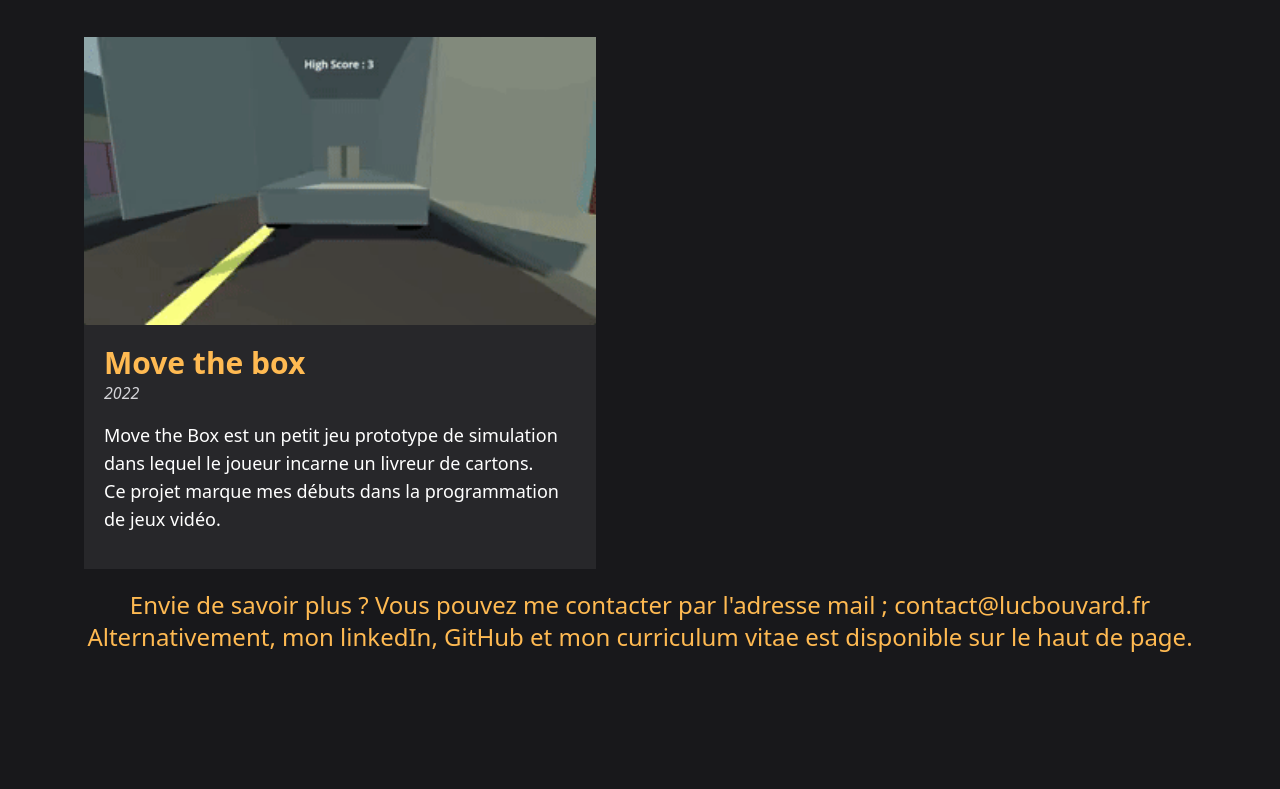
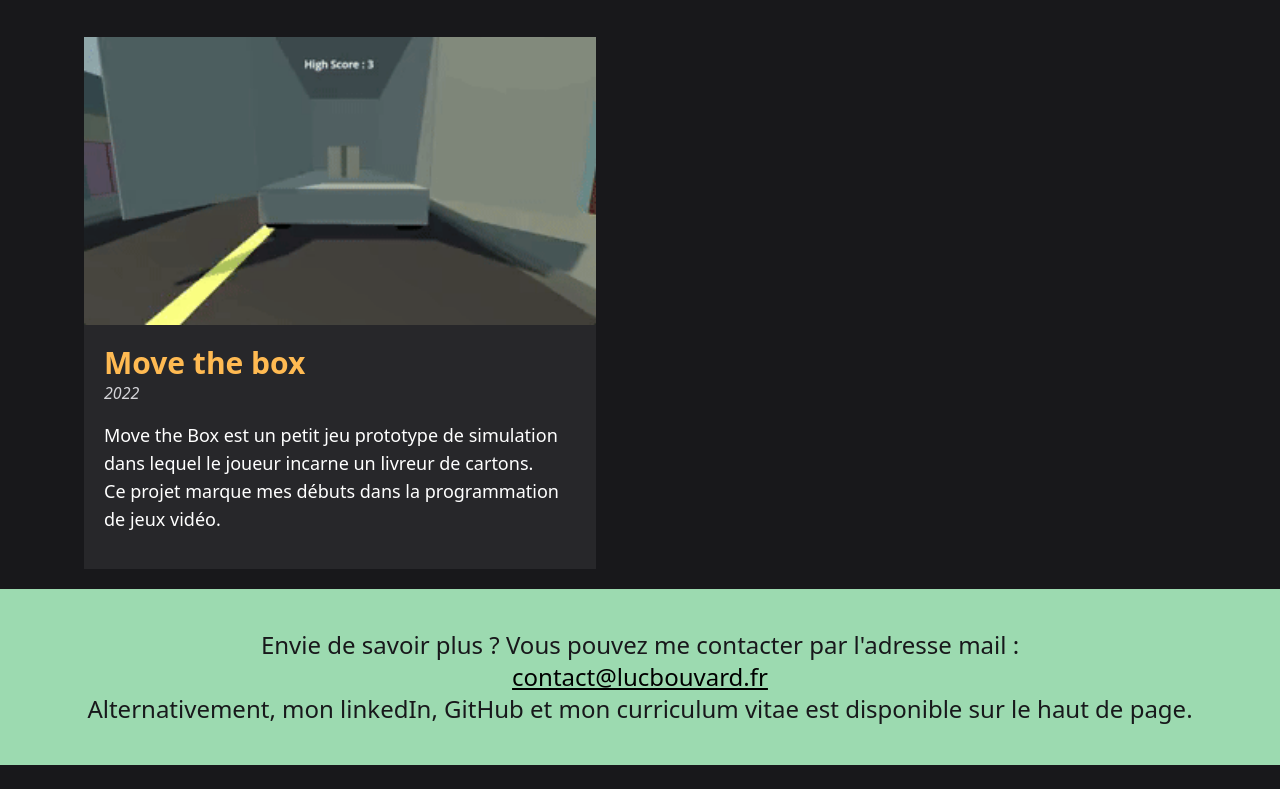
Before and after one commit to 1Louu/portfolio, a website: page index.html in a window 1280 px wide. Shown: the part 1199-1988 px from the top of the page. Before the commit the page ends 1852 px from the top, so only its background shows below. Drawn offline with Linux system fonts and the light colour scheme.

Commit message:
footer finished

```diff
--- a/index.html
+++ b/index.html
@@ -57,7 +57,7 @@
                 <div id="descript3" class ="hidden">
                     <h4 class="font-bold text-2xl">Le contexte du projet</h4>
                     <p class="text-white m-5">
-                        Work in Progress
+
                     </p>
                 </div>
 
@@ -180,9 +180,10 @@
                 </div>
             </div>
         </div>
-        <footer class="text-center md:p-10 p-4 md:text-4xl text-2xl mb-10">
-            <p>
-                Envie de savoir plus ? Vous pouvez me contacter par l'adresse mail ; contact@lucbouvard.fr<br>
+        <footer class="text-center md:p-10 p-4 md:text-2xl text-2xl mb-6 bg-[#9cdab0] text-zinc-900">
+            <p class ="max-w-6xl mx-auto">
+                Envie de savoir plus ? Vous pouvez me contacter par l'adresse mail : <br>
+                <a href="mailto:contact@lucbouvard.fr" class ="underline text-black">contact@lucbouvard.fr</a><br>
                 Alternativement, mon linkedIn, GitHub et mon curriculum vitae est disponible sur le haut de page.
             </p>
         </footer>
```
Also changed, not shown: main.css.
